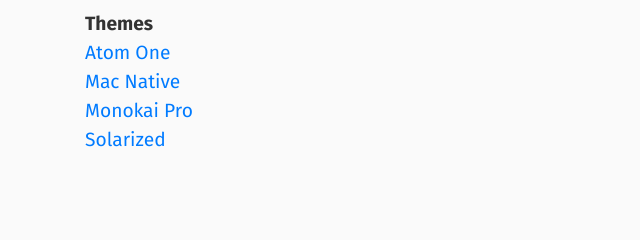
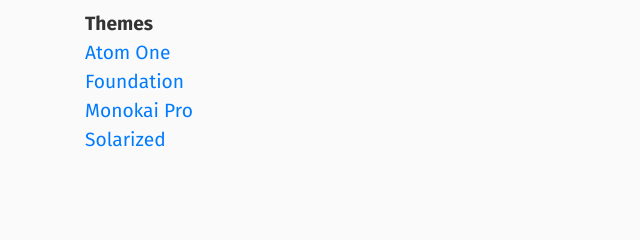
Before and after one commit to subtheme-dev/subtheme-dev.github.io, a plain HTML site: page index.html in a window 1280 px wide. Shown: the part 196-436 px from the top of the page, 0-640 px from the left. Drawn offline with nearby package versions, Linux system fonts and the light colour scheme.

Commit message:
Update index.html

```diff
--- a/index.html
+++ b/index.html
@@ -47,7 +47,7 @@
         <div class="col-sm-6">
           <span style="font-weight:700">Themes</span><br/>
           <a href="https://github.com/subtheme-pro/atom-one">Atom One</a><br/>
-          <a href="https://github.com/subtheme-pro/mac-native">Mac Native</a><br/>
+          <a href="https://github.com/subtheme-pro/foundation">Foundation</a><br/>
           <a href="https://github.com/subtheme-pro/monokai-pro">Monokai Pro</a><br/>
           <a href="https://github.com/subtheme-pro/solarized">Solarized</a><br/>
           <br/><br/>
```
